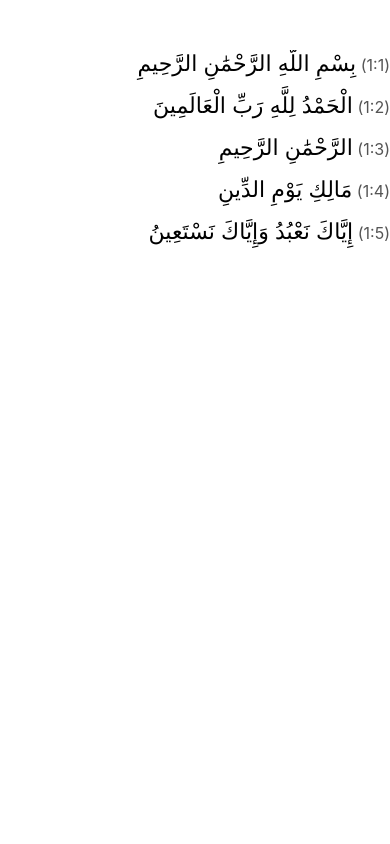
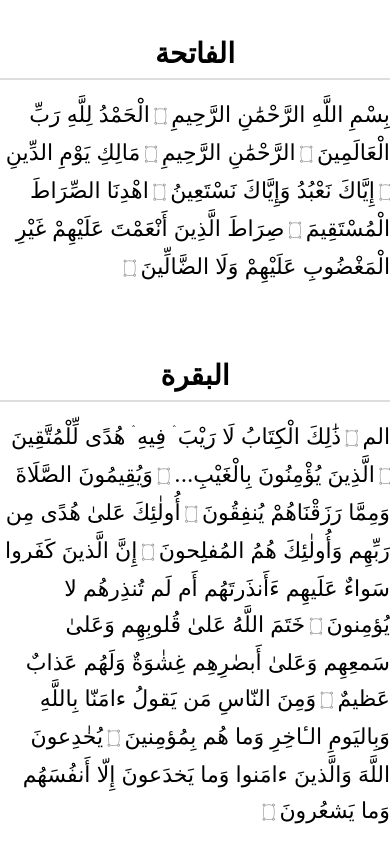
Before and after one commit to Saher-Anwar/Bayyina_App, a React Native app in the folder frontend/: screen / in a window 390 px wide. Built offline with nearby package versions, Linux system fonts and the light colour scheme.

Commit message:
Added infinite scrolling UI and concatanated verses together

```diff
--- a/frontend/App.tsx
+++ b/frontend/App.tsx
@@ -1,57 +1,40 @@
-import React, { useEffect, useState } from 'react';
-import { SafeAreaView, FlatList, Text, StyleSheet, ActivityIndicator } from 'react-native';
+import React, { useState, useCallback } from 'react';
+import { SafeAreaView, FlatList, StyleSheet, ActivityIndicator } from 'react-native';
+import { Surah } from './src/components/Surah';
+import { mockQuranData } from './src/data/mockQuran';
 
-type Ayah = {
-  surah: number;
-  ayah: number;
-  text: string;
+type SurahType = {
+  surahNumber: number;
+  name: string;
+  ayat: string[];
 };
 
 export default function App() {
-  const [quranData, setQuranData] = useState<Ayah[]>([]);
-  const [loading, setLoading] = useState(true);
+  const [data, setData] = useState<SurahType[]>(mockQuranData.slice(0, 1));
+  const [page, setPage] = useState(1);
+  const [loading, setLoading] = useState(false);
 
-  // Mock data simulating your API response
-  const mockQuranAPI = async (): Promise<Ayah[]> => {
-    return new Promise((resolve) =>
-      setTimeout(() => {
-        resolve([
-          { surah: 1, ayah: 1, text: 'بِسْمِ اللَّهِ الرَّحْمَٰنِ الرَّحِيمِ' },
-          { surah: 1, ayah: 2, text: 'الْحَمْدُ لِلَّهِ رَبِّ الْعَالَمِينَ' },
-          { surah: 1, ayah: 3, text: 'الرَّحْمَٰنِ الرَّحِيمِ' },
-          { surah: 1, ayah: 4, text: 'مَالِكِ يَوْمِ الدِّينِ' },
-          { surah: 1, ayah: 5, text: 'إِيَّاكَ نَعْبُدُ وَإِيَّاكَ نَسْتَعِينُ' },
-        ]);
-      }, 1000)
-    );
-  };
+  const loadMore = useCallback(() => {
+    if (loading || page >= mockQuranData.length) return;
 
-  useEffect(() => {
-    mockQuranAPI().then((data) => {
-      setQuranData(data);
+    setLoading(true);
+    setTimeout(() => {
+      const nextPage = page + 1;
+      setData(prev => [...prev, mockQuranData[page]]);
+      setPage(nextPage);
       setLoading(false);
-    });
-  }, []);
-
-  if (loading) {
-    return (
-      <SafeAreaView style={styles.container}>
-        <ActivityIndicator size="large" color="#00aa00" />
-      </SafeAreaView>
-    );
-  }
+    }, 1000);
+  }, [loading, page]);
 
   return (
     <SafeAreaView style={styles.container}>
       <FlatList
-        data={quranData}
-        keyExtractor={(item) => `${item.surah}:${item.ayah}`}
-        renderItem={({ item }) => (
-          <Text style={styles.ayahText}>
-            <Text style={styles.ayahNumber}>({item.surah}:{item.ayah}) </Text>
-            {item.text}
-          </Text>
-        )}
+        data={data}
+        keyExtractor={(item) => item.surahNumber.toString()}
+        renderItem={({ item }) => <Surah name={item.name} ayat={item.ayat} />}
+        onEndReached={loadMore}
+        onEndReachedThreshold={0.5}
+        ListFooterComponent={loading ? <ActivityIndicator size="large" /> : null}
       />
     </SafeAreaView>
   );
@@ -60,18 +43,7 @@ export default function App() {
 const styles = StyleSheet.create({
   container: {
     flex: 1,
-    backgroundColor: '#fff',
     paddingHorizontal: 16,
-    paddingTop: 50,
-  },
-  ayahText: {
-    fontSize: 22,
-    marginBottom: 16,
-    writingDirection: 'rtl',
-    textAlign: 'right',
-  },
-  ayahNumber: {
-    fontSize: 16,
-    color: '#555',
+    paddingTop: 20,
   },
 });
--- /dev/null
+++ b/frontend/src/components/AyahLine.tsx
@@ -0,0 +1,32 @@
+import React from 'react';
+import { Text, StyleSheet } from 'react-native';
+
+type AyahLineProps = {
+  ayat: string[];
+};
+
+export const AyahLine: React.FC<AyahLineProps> = ({ ayat }) => {
+  return (
+    <Text style={styles.ayahText}>
+      {ayat.map((ayah, index) => (
+        <Text key={index}>
+          {ayah} <Text style={styles.ayahEnd}>۝</Text>{' '}
+        </Text>
+      ))}
+    </Text>
+  );
+};
+
+const styles = StyleSheet.create({
+  ayahText: {
+    fontSize: 22,
+    writingDirection: 'rtl',
+    textAlign: 'right',
+    lineHeight: 36,
+    marginBottom: 24,
+  },
+  ayahEnd: {
+    fontSize: 18,
+    color: '#888',
+  },
+});
--- /dev/null
+++ b/frontend/src/components/Surah.tsx
@@ -0,0 +1,32 @@
+import React from 'react';
+import { View, Text, StyleSheet } from 'react-native';
+import { AyahLine } from './AyahLine';
+
+type SurahProps = {
+  name: string;
+  ayat: string[];
+};
+
+export const Surah: React.FC<SurahProps> = ({ name, ayat }) => {
+  return (
+    <View style={styles.container}>
+      <Text style={styles.surahName}>{name}</Text>
+      <AyahLine ayat={ayat} />
+    </View>
+  );
+};
+
+const styles = StyleSheet.create({
+  container: {
+    marginBottom: 32,
+  },
+  surahName: {
+    fontSize: 28,
+    textAlign: 'center',
+    fontWeight: 'bold',
+    marginVertical: 16,
+    borderBottomWidth: 2,
+    borderColor: '#ddd',
+    paddingBottom: 8,
+  },
+});
--- /dev/null
+++ b/frontend/src/data/mockQuran.ts
@@ -0,0 +1,33 @@
+export const mockQuranData = [
+    {
+      surahNumber: 1,
+      name: 'الفاتحة',
+      ayat: [
+        'بِسْمِ اللَّهِ الرَّحْمَٰنِ الرَّحِيمِ',
+        'الْحَمْدُ لِلَّهِ رَبِّ الْعَالَمِينَ',
+        'الرَّحْمَٰنِ الرَّحِيمِ',
+        'مَالِكِ يَوْمِ الدِّينِ',
+        'إِيَّاكَ نَعْبُدُ وَإِيَّاكَ نَسْتَعِينُ',
+        'اهْدِنَا الصِّرَاطَ الْمُسْتَقِيمَ',
+        'صِرَاطَ الَّذِينَ أَنْعَمْتَ عَلَيْهِمْ غَيْرِ الْمَغْضُوبِ عَلَيْهِمْ وَلَا الضَّالِّينَ',
+      ],
+    },
+    {
+      surahNumber: 2,
+      name: 'البقرة',
+      ayat: [
+        'الم',
+        'ذَٰلِكَ الْكِتَابُ لَا رَيْبَ ۛ فِيهِ ۛ هُدًى لِّلْمُتَّقِينَ',
+        'الَّذِينَ يُؤْمِنُونَ بِالْغَيْبِ...',
+        'وَيُقِيمُونَ الصَّلَاةَ وَمِمَّا رَزَقْنَاهُمْ يُنفِقُونَ',
+        "أُولٰئِكَ عَلىٰ هُدًى مِن رَبِّهِم وَأُولٰئِكَ هُمُ المُفلِحونَ",
+        "إِنَّ الَّذينَ كَفَروا سَواءٌ عَلَيهِم ءَأَنذَرتَهُم أَم لَم تُنذِرهُم لا يُؤمِنونَ",
+        "خَتَمَ اللَّهُ عَلىٰ قُلوبِهِم وَعَلىٰ سَمعِهِم وَعَلىٰ أَبصٰرِهِم غِشٰوَةٌ وَلَهُم عَذابٌ عَظيمٌ",
+        "وَمِنَ النّاسِ مَن يَقولُ ءامَنّا بِاللَّهِ وَبِاليَومِ الـٔاخِرِ وَما هُم بِمُؤمِنينَ",
+        "يُخٰدِعونَ اللَّهَ وَالَّذينَ ءامَنوا وَما يَخدَعونَ إِلّا أَنفُسَهُم وَما يَشعُرونَ"
+      ],
+    },
+
+
+    // Add more surahs as needed for testing
+  ];
```
Also changed, not shown: frontend/src/components/Page.tsx (deleted), frontend/src/components/Verse.tsx (deleted), frontend/src/components/Word.tsx (deleted), frontend/src/components/WordInfoModal.tsx (deleted), frontend/src/context/QuranContext.tsx (deleted), 1 other file (tests, documents, lock files or other folders).
